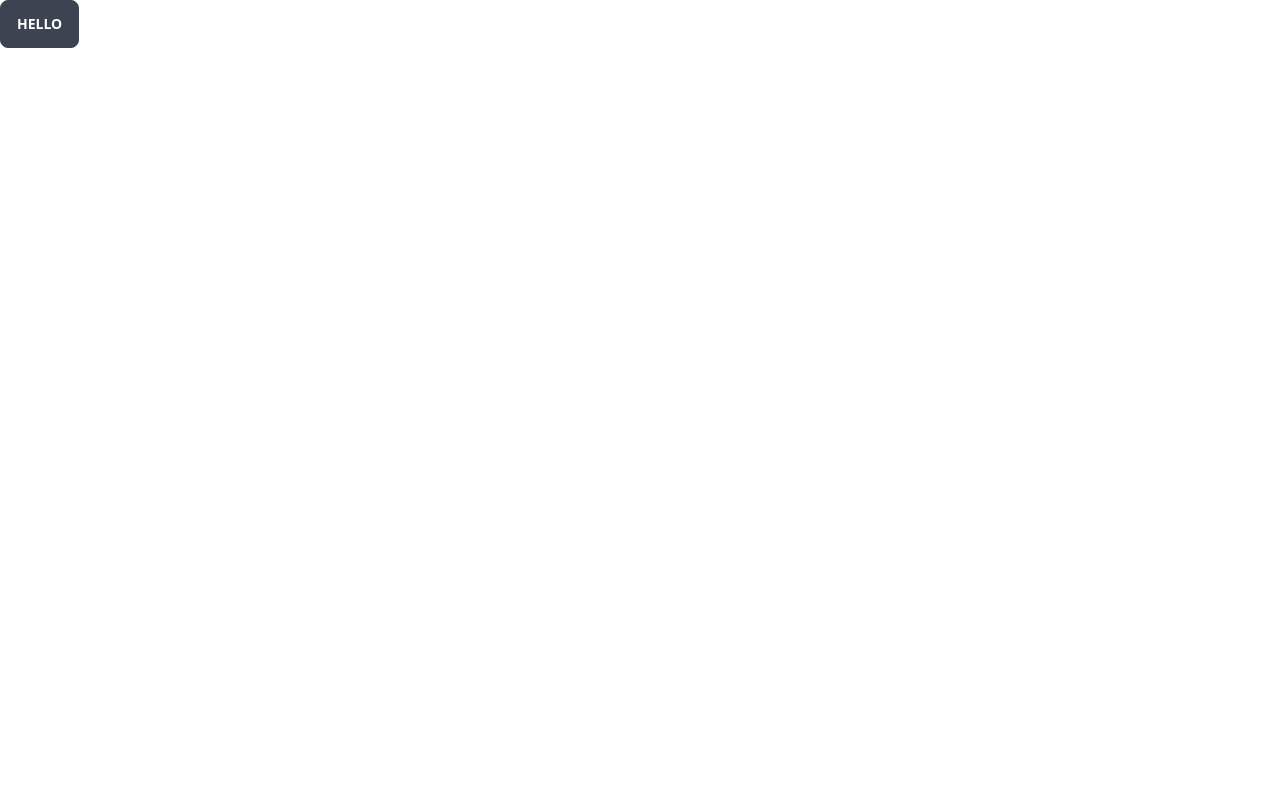
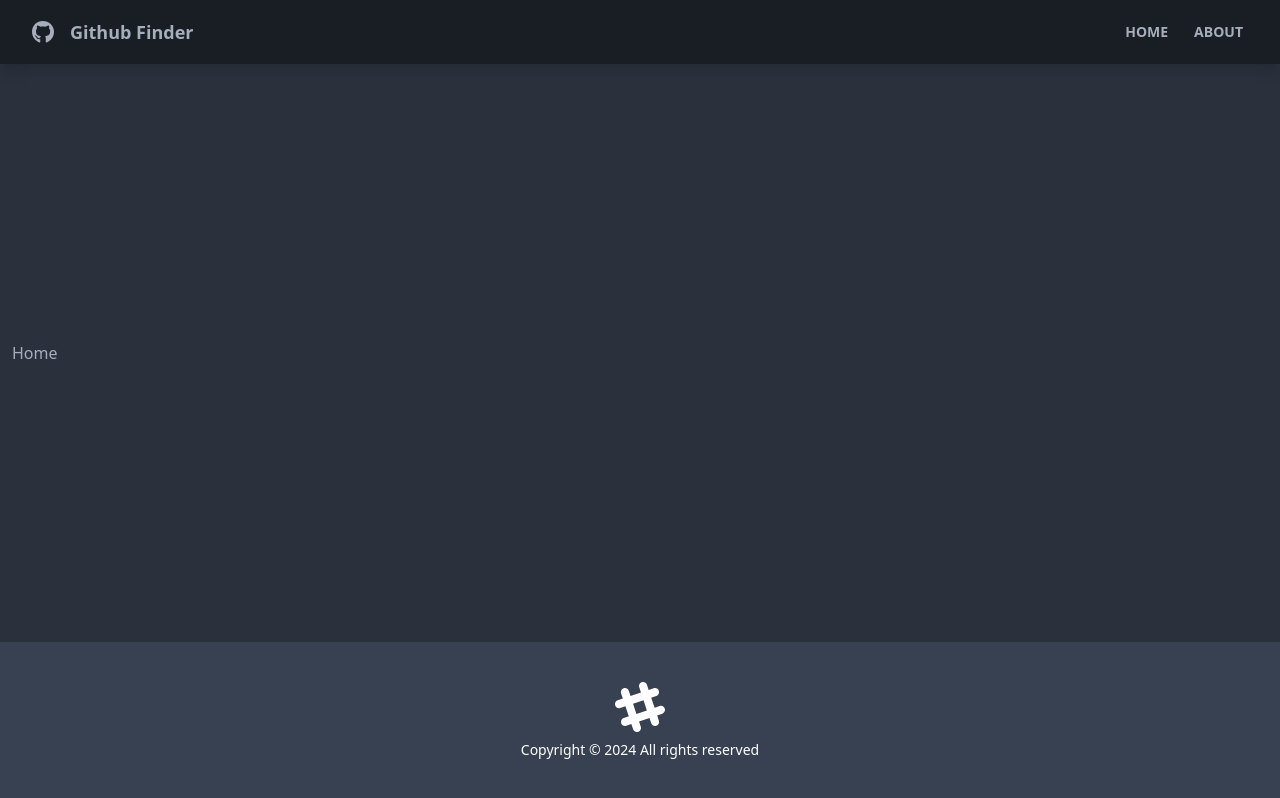
Before and after one commit to DevHarry066/github-finder, a React (Create React App) app: page / in a window 1280 px wide. Built offline with nearby package versions, Linux system fonts and the light colour scheme.

Commit message:
Added Navbar, Footer and Main with Routes

```diff
--- a/package.json
+++ b/package.json
@@ -11,8 +11,8 @@
     "prop-types": "^15.8.1",
     "react": "^18.2.0",
     "react-dom": "^18.2.0",
-    "react-icons": "^4.7.1",
-    "react-router-dom": "^6.8.1",
+    "react-icons": "^4.12.0",
+    "react-router-dom": "^6.21.1",
     "react-scripts": "5.0.1",
     "web-vitals": "^3.1.1"
   },
--- a/public/index.html
+++ b/public/index.html
@@ -1,20 +1,24 @@
 <!DOCTYPE html>
-<html lang="en">
+<html data-theme="dark" lang="en">
+
 <head>
   <meta charset="utf-8" />
-    <link rel="icon" href="%PUBLIC_URL%/favicon.ico" />
-    <meta name="viewport" content="width=device-width, initial-scale=1" />
-    <meta name="theme-color" content="#000000" />
-    <meta
-      name="description"
-      content="Web site created using create-react-app"
-    />
-    <link rel="apple-touch-icon" href="%PUBLIC_URL%/logo192.png" />
+  <link rel="icon"
+    href="%PUBLIC_URL%/favicon.ico" />
+  <meta name="viewport"
+    content="width=device-width, initial-scale=1" />
+  <meta name="theme-color"
+    content="#000000" />
+  <meta name="description"
+    content="Web site created using create-react-app" />
+  <link rel="apple-touch-icon"
+    href="%PUBLIC_URL%/logo192.png" />
   <!--
       manifest.json provides metadata used when your web app is installed on a
       user's mobile device or desktop. See https://developers.google.com/web/fundamentals/web-app-manifest/
     -->
-    <link rel="manifest" href="%PUBLIC_URL%/manifest.json" />
+  <link rel="manifest"
+    href="%PUBLIC_URL%/manifest.json" />
   <!--
       Notice the use of %PUBLIC_URL% in the tags above.
       It will be replaced with the URL of the `public` folder during the build.
@@ -26,8 +30,11 @@
     -->
   <title>React App</title>
 </head>
+
 <body>
-    <noscript>You need to enable JavaScript to run this app.</noscript>
+  <noscript>You need to enable
+    JavaScript to run this
+    app.</noscript>
   <div id="root"></div>
   <!--
       This HTML file is a template.
@@ -40,4 +47,5 @@
       To create a production bundle, use `npm run build` or `yarn build`.
     -->
 </body>
+
 </html>
--- a/src/App.css
+++ /dev/null
@@ -1,38 +0,0 @@
-.App {
-  text-align: center;
-}
-
-.App-logo {
-  height: 40vmin;
-  pointer-events: none;
-}
-
-@media (prefers-reduced-motion: no-preference) {
-  .App-logo {
-    animation: App-logo-spin infinite 20s linear;
-  }
-}
-
-.App-header {
-  background-color: #282c34;
-  min-height: 100vh;
-  display: flex;
-  flex-direction: column;
-  align-items: center;
-  justify-content: center;
-  font-size: calc(10px + 2vmin);
-  color: white;
-}
-
-.App-link {
-  color: #61dafb;
-}
-
-@keyframes App-logo-spin {
-  from {
-    transform: rotate(0deg);
-  }
-  to {
-    transform: rotate(360deg);
-  }
-}
--- a/src/App.js
+++ b/src/App.js
@@ -1,8 +1,26 @@
+import { BrowserRouter as Router, Routes, Route } from "react-router-dom";
+import Navbar from "./components/layouts/Navbar";
+import Footer from "./components/layouts/Footer";
+import Home from "./components/pages/Home";
+import NotFound from "./components/pages/NotFound";
+import About from "./components/pages/About";
 function App() {
   return (
-    <div className="App">
-      <h1 className="btn">Hello</h1>
-    </div>
+    <Router>
+      <div className='flex flex-col justify-between h-screen'>
+        <Navbar />
+        <main className="container mx-auto px-3 pb-12">
+          <Routes>
+            <Route path="/" element={<Home />} />
+            <Route path="/about" element={<About />} />
+            <Route path="/notfound" element={<NotFound />} />
+            <Route path="/*" element={<NotFound />} />
+          </Routes>
+        </main>
+
+        <Footer />
+      </div>
+    </Router>
   );
 }
 
--- /dev/null
+++ b/src/components/layouts/Footer.jsx
@@ -0,0 +1,24 @@
+function Footer() {
+    const footerYear = new Date().getFullYear()
+
+    return (
+      <footer className='footer p-10 bg-gray-700 text-primary-content footer-center'>
+        <div>
+          <svg
+            width='50'
+            height='50'
+            viewBox='0 0 24 24'
+            xmlns='http://www.w3.org/2000/svg'
+            fillRule='evenodd'
+            clipRule='evenodd'
+            className='inline-block fill-current'
+          >
+            <path d='M22.672 15.226l-2.432.811.841 2.515c.33 1.019-.209 2.127-1.23 2.456-1.15.325-2.148-.321-2.463-1.226l-.84-2.518-5.013 1.677.84 2.517c.391 1.203-.434 2.542-1.831 2.542-.88 0-1.601-.564-1.86-1.314l-.842-2.516-2.431.809c-1.135.328-2.145-.317-2.463-1.229-.329-1.018.211-2.127 1.231-2.456l2.432-.809-1.621-4.823-2.432.808c-1.355.384-2.558-.59-2.558-1.839 0-.817.509-1.582 1.327-1.846l2.433-.809-.842-2.515c-.33-1.02.211-2.129 1.232-2.458 1.02-.329 2.13.209 2.461 1.229l.842 2.515 5.011-1.677-.839-2.517c-.403-1.238.484-2.553 1.843-2.553.819 0 1.585.509 1.85 1.326l.841 2.517 2.431-.81c1.02-.33 2.131.211 2.461 1.229.332 1.018-.21 2.126-1.23 2.456l-2.433.809 1.622 4.823 2.433-.809c1.242-.401 2.557.484 2.557 1.838 0 .819-.51 1.583-1.328 1.847m-8.992-6.428l-5.01 1.675 1.619 4.828 5.011-1.674-1.62-4.829z'></path>
+          </svg>
+          <p>Copyright &copy; {footerYear} All rights reserved</p>
+        </div>
+      </footer>
+    )
+  }
+
+  export default Footer;
--- /dev/null
+++ b/src/components/layouts/Navbar.jsx
@@ -0,0 +1,38 @@
+import { FaGithub } from "react-icons/fa"
+import { Link } from "react-router-dom"
+import  PropTypes  from "prop-types"
+function Navbar({title}) {
+  return (
+    <navbar className="navbar mb-12 shadow-lg bg-neutral text-neutral-content">
+        <div className="container mx-auto">
+            <div className="flex-none px-2 mx-2">
+                <FaGithub className="inline pr-2 text-3xl mx-2" />
+                <Link to='/' className="text-lg font-bold align-middle">
+                    {title}
+                </Link>
+            </div>
+
+            <div className="flex-1 px-2 mx-2">
+                <div className="flex justify-end">
+                    <Link to='/' className="btn btn-ghost btn-sm rounded-btn">
+                        Home
+                    </Link>
+                    <Link to='/about' className="btn btn-ghost btn-sm rounded-btn">
+                        About
+                    </Link>
+                </div>
+            </div>
+        </div>
+    </navbar>
+  )
+}
+
+Navbar.defaultProps = {
+    title: 'Github Finder'
+}
+
+Navbar.propTypes = {
+    title: PropTypes.string
+}
+
+export default Navbar
--- /dev/null
+++ b/src/components/pages/About.jsx
@@ -0,0 +1,8 @@
+
+function About() {
+  return (
+    <div>About</div>
+  )
+}
+
+export default About
--- /dev/null
+++ b/src/components/pages/Home.jsx
@@ -0,0 +1,7 @@
+function Home() {
+  return (
+    <div>Home</div>
+  )
+}
+
+export default Home
--- /dev/null
+++ b/src/components/pages/NotFound.jsx
@@ -0,0 +1,8 @@
+
+function NotFound() {
+  return (
+    <div>NotFound</div>
+  )
+}
+
+export default NotFound
```
Also changed, not shown: 1 other file (tests, documents, lock files or other folders). Lines whose indentation alone changed are shown as unchanged.
